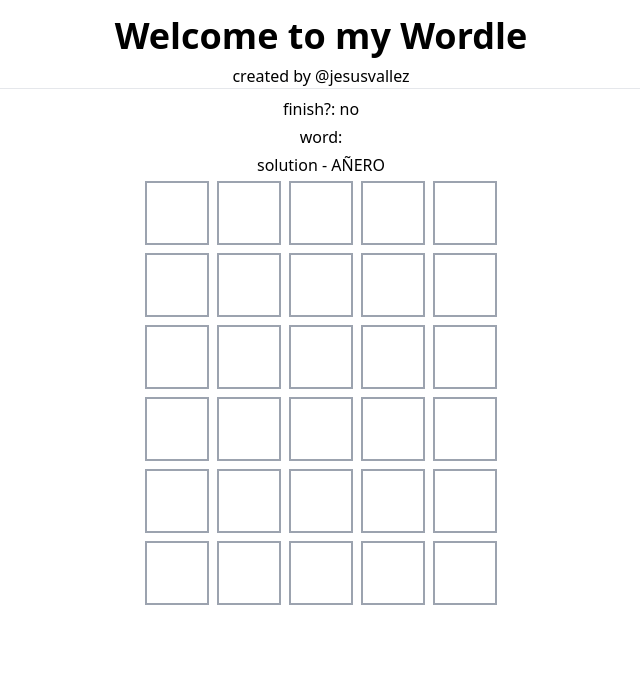
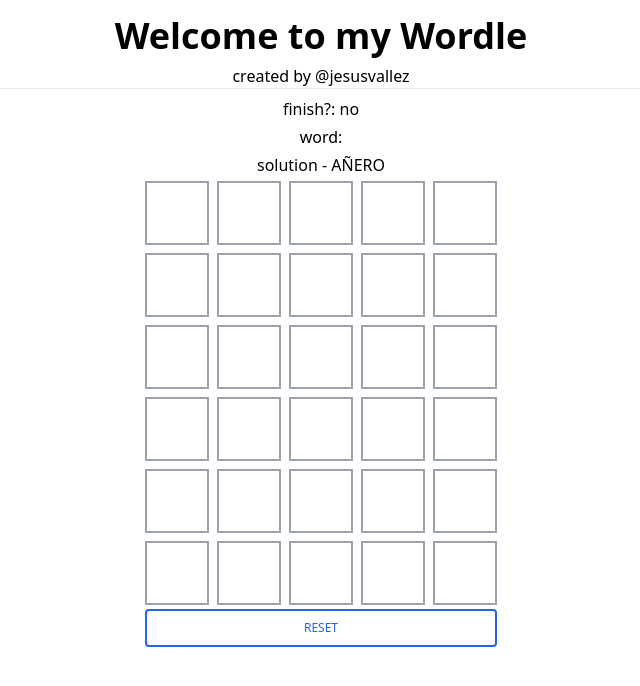
Before and after one commit to jesusvallez/react-ts-tailwind-wordle, a React (Vite) app: page / in a window 1280 px wide. Shown: the top 686 px of the page, without its empty margins (319-959 px from the left). Built offline with nearby package versions, Linux system fonts and the light colour scheme.

Commit message:
feat(reset): created button component to reset game and start again

```diff
--- /dev/null
+++ b/src/components/Button.tsx
@@ -0,0 +1,35 @@
+import clsx from 'clsx'
+import {
+  ReactElement,
+  PropsWithChildren,
+  ButtonHTMLAttributes,
+  memo,
+} from 'react'
+
+interface Props {
+  className?: string
+  onClick?: ButtonHTMLAttributes<HTMLButtonElement>['onClick']
+  type?: ButtonHTMLAttributes<HTMLButtonElement>['type']
+}
+
+const Button = ({
+  className,
+  children,
+  onClick,
+  type = 'button',
+}: PropsWithChildren<Props>): ReactElement => {
+  return (
+    <button
+      type={type}
+      onClick={onClick}
+      className={clsx(
+        'inline-block w-full rounded border-2 border-blue-600 px-6 py-2 text-xs font-medium uppercase leading-normal text-blue-600 transition duration-150 ease-in-out hover:bg-black hover:bg-opacity-5 focus:outline-none focus:ring-0',
+        className,
+      )}
+    >
+      {children}
+    </button>
+  )
+}
+
+export default memo(Button)
--- a/src/components/Wordle.tsx
+++ b/src/components/Wordle.tsx
@@ -2,6 +2,7 @@
 import useWordle from '@/hooks/useWordle'
 import clsx from 'clsx'
 import Card from './Card'
+import Button from './Button'
 
 const Confetti = lazy(() => import('./Confetti'))
 
@@ -48,6 +49,9 @@
           ))
         })}
       </div>
+      <Button type="reset" onClick={reset}>
+        Reset
+      </Button>
     </div>
   )
 }
```
